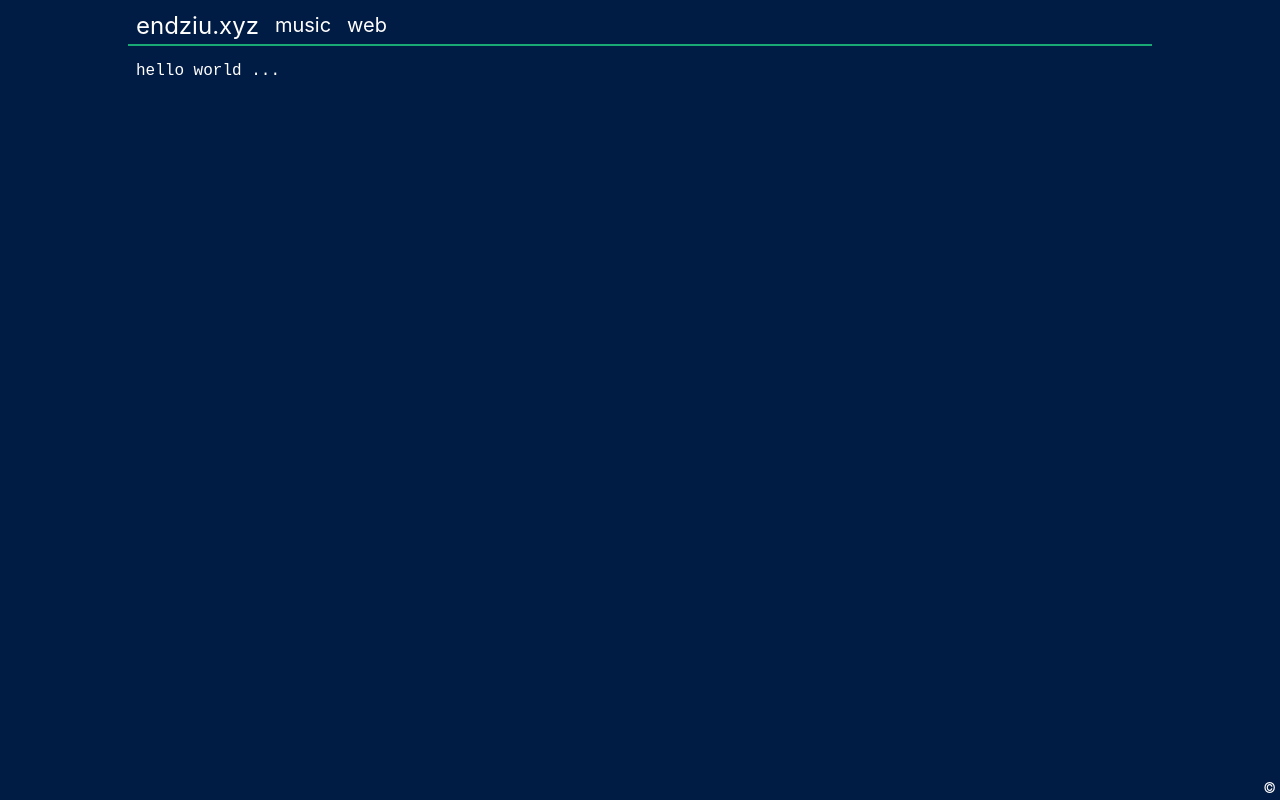
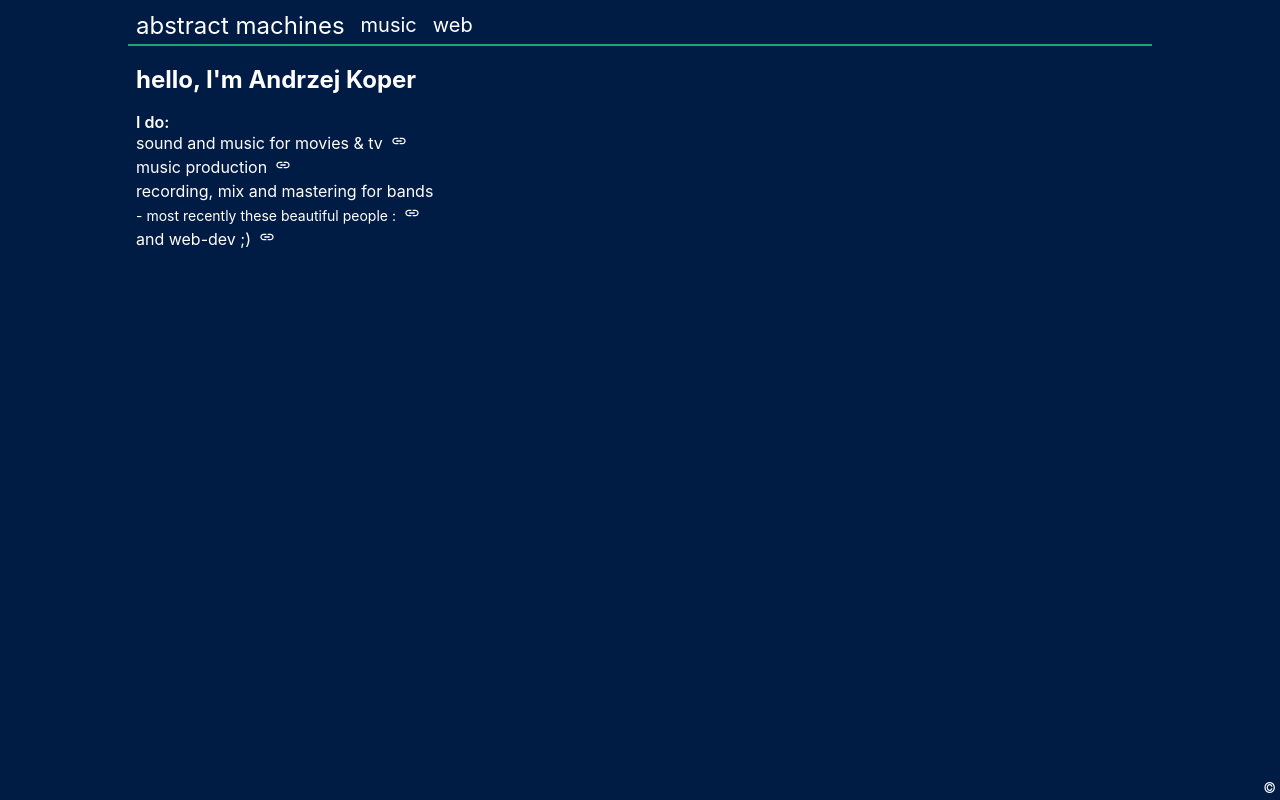
Before and after one commit to endziu/home-page, a Next.js app: page / in a window 1280 px wide. Built offline with nearby package versions, Linux system fonts and the light colour scheme.

Commit message:
some content

```diff
--- a/components/Header.js
+++ b/components/Header.js
@@ -4,7 +4,9 @@ export default () => (
   <header className="pv1 pl2 bg-navy mw8 center bb bw1 b--green">
     <nav className="f3-ns f4 flex items-center">
       <Link href="/">
-        <a className={'white f3 no-underline mr3 hover-blue'}>endziu.xyz</a>
+        <a className={'white f3 no-underline mr3 hover-blue'}>
+          abstract machines
+        </a>
       </Link>
       <Link href="/music?title=110untunednobassmix" as="/music">
         <a className={'white f4 no-underline mr3 hover-green'}>music</a>
--- a/pages/index.js
+++ b/pages/index.js
@@ -2,9 +2,85 @@ import Layout from '../components/Layout.js'
 
 const Index = props => (
   <Layout>
-    <pre className="pl2 white mw8 center">
-      hello world ...
-    </pre>
+    <div className="pl2 white mw8 center">
+      <h2>hello, I'm Andrzej Koper</h2>
+      <p className="ma0 fw6">I do: </p>
+      <p className="ma0 lh-copy">
+        <span className="pr2">
+          sound and music for movies & tv
+        </span>
+        <a
+          target="_blank"
+          href="http://www.filmpolski.pl/fp/index.php?osoba=1146102"
+          className="dim"
+        >
+          <svg
+            xmlns="http://www.w3.org/2000/svg"
+            viewBox="0 0 24 24"
+            width="16"
+            height="16"
+            fill="#ffffff"
+          >
+            <path d="M3.9 12c0-1.71 1.39-3.1 3.1-3.1h4V7H7c-2.76 0-5 2.24-5 5s2.24 5 5 5h4v-1.9H7c-1.71 0-3.1-1.39-3.1-3.1zM8 13h8v-2H8v2zm9-6h-4v1.9h4c1.71 0 3.1 1.39 3.1 3.1s-1.39 3.1-3.1 3.1h-4V17h4c2.76 0 5-2.24 5-5s-2.24-5-5-5z " />
+          </svg>
+        </a>
+      </p>
+      <p className="ma0 lh-copy">
+        <span>music production</span>
+        <a
+          target="_blank"
+          href="https://soundcloud.com/abstract-machines"
+          className="pl2 dim"
+        >
+          <svg
+            xmlns="http://www.w3.org/2000/svg"
+            viewBox="0 0 24 24"
+            width="16"
+            height="16"
+            fill="#ffffff"
+          >
+            <path d="M3.9 12c0-1.71 1.39-3.1 3.1-3.1h4V7H7c-2.76 0-5 2.24-5 5s2.24 5 5 5h4v-1.9H7c-1.71 0-3.1-1.39-3.1-3.1zM8 13h8v-2H8v2zm9-6h-4v1.9h4c1.71 0 3.1 1.39 3.1 3.1s-1.39 3.1-3.1 3.1h-4V17h4c2.76 0 5-2.24 5-5s-2.24-5-5-5z " />
+          </svg>
+        </a>
+      </p>
+      <p className="ma0 lh-copy">
+        <span>
+          recording, mix and mastering for bands
+        </span>
+        <br />
+        <span className="f6"> - most recently these beautiful people :</span>
+        <a
+          target="_blank"
+          href="https://mombe.bandcamp.com/album/momb-2"
+          className="pl2 pr2 dim link white"
+        >
+          <svg
+            xmlns="http://www.w3.org/2000/svg"
+            viewBox="0 0 24 24"
+            width="16"
+            height="16"
+            fill="#ffffff"
+          >
+            <path d="M3.9 12c0-1.71 1.39-3.1 3.1-3.1h4V7H7c-2.76 0-5 2.24-5 5s2.24 5 5 5h4v-1.9H7c-1.71 0-3.1-1.39-3.1-3.1zM8 13h8v-2H8v2zm9-6h-4v1.9h4c1.71 0 3.1 1.39 3.1 3.1s-1.39 3.1-3.1 3.1h-4V17h4c2.76 0 5-2.24 5-5s-2.24-5-5-5z " />
+          </svg>
+        </a>
+      </p>
+      <p className="ma0 lh-copy">
+        <span>and web-dev ;)</span>
+        <a target="_blank" href="https://github.com/endziu" className="pl2 dim">
+          <svg
+            xmlns="http://www.w3.org/2000/svg"
+            viewBox="0 0 24 24"
+            width="16"
+            height="16"
+            fill="#ffffff"
+          >
+            <path d="M3.9 12c0-1.71 1.39-3.1 3.1-3.1h4V7H7c-2.76 0-5 2.24-5 5s2.24 5 5 5h4v-1.9H7c-1.71 0-3.1-1.39-3.1-3.1zM8 13h8v-2H8v2zm9-6h-4v1.9h4c1.71 0 3.1 1.39 3.1 3.1s-1.39 3.1-3.1 3.1h-4V17h4c2.76 0 5-2.24 5-5s-2.24-5-5-5z " />
+          </svg>
+        </a>
+      </p>
+
+    </div>
   </Layout>
 )
 
```
Also changed, not shown: pages/web.js (+14 -2 lines).
